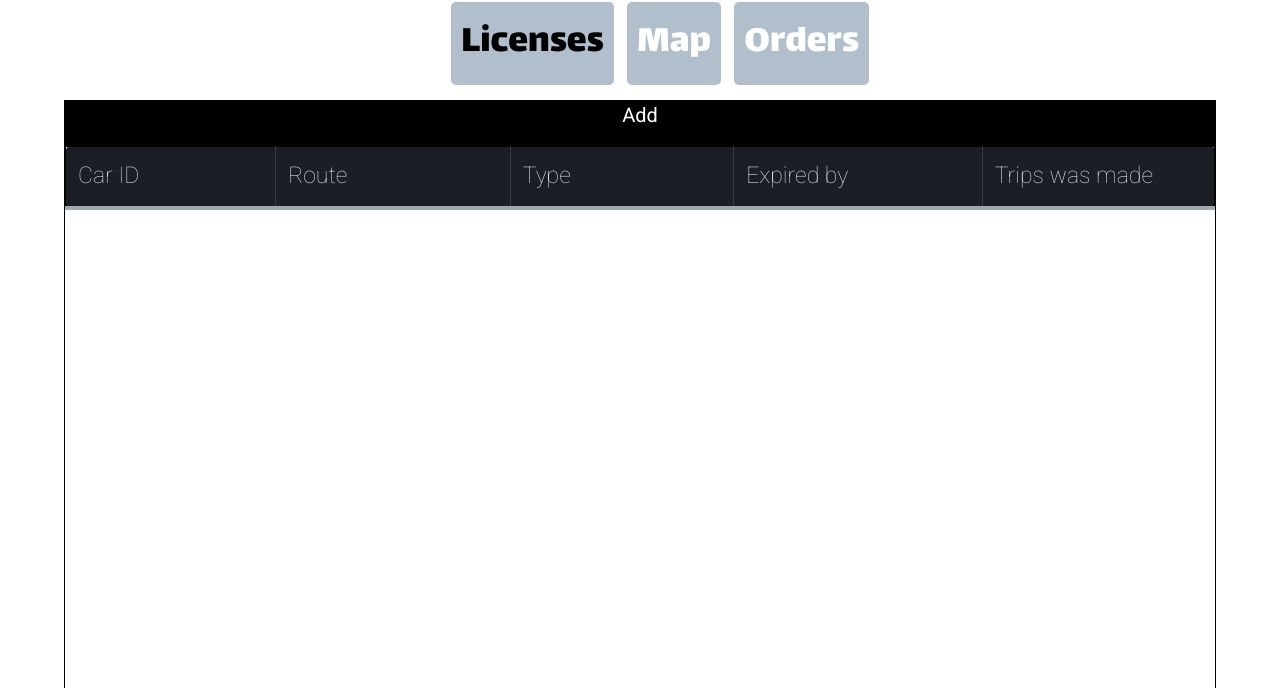
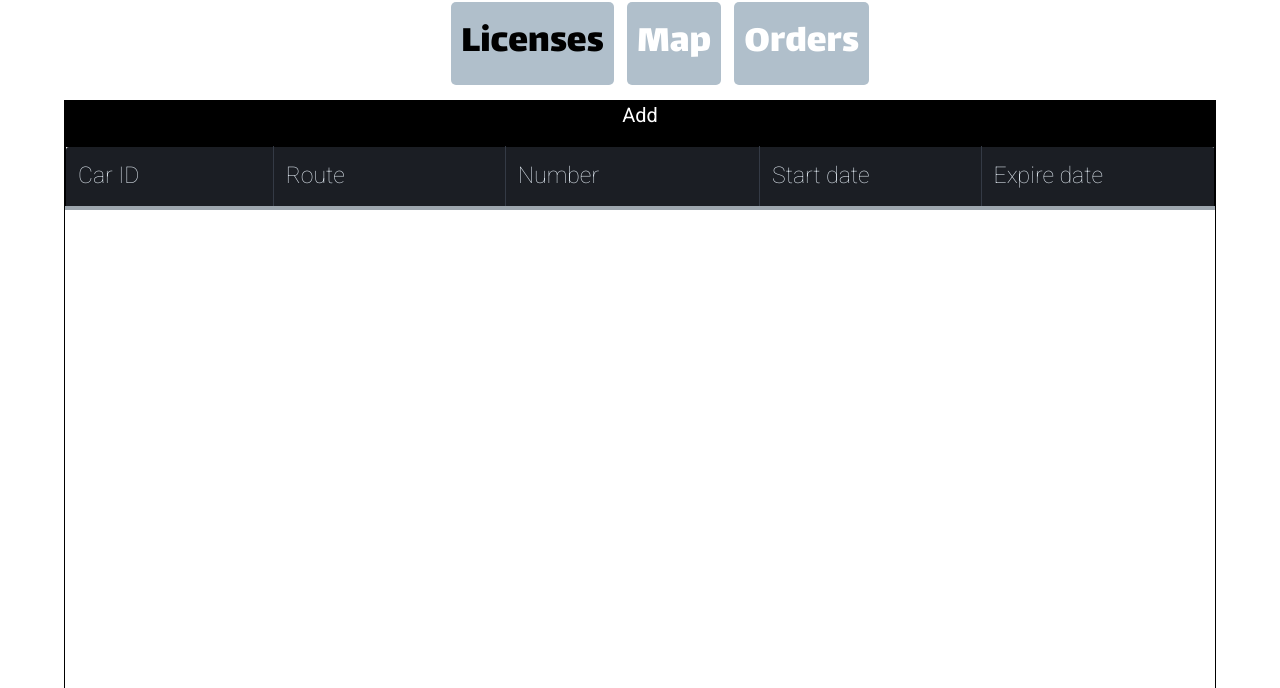
Before and after one commit to katyaadamenko/cargocult, a Django app: page /index/ in a window 1280 px wide. Shown: the part 146-834 px from the top of the page. Run offline with Django 3.2, Linux system fonts and the light colour scheme; data that the repository does not hold is empty; some libraries are stand-ins or nearby versions; some web fonts are replaced.

Commit message:
added interaction with db (WRONG NAMES AND NO MAP)

```diff
--- a/cargocult/urls.py
+++ b/cargocult/urls.py
@@ -22,7 +22,6 @@ router.register(r'licences', LicenseViewSet)
 
 urlpatterns = [
     url(r'^index/$', IndexView.as_view()),
-
     url(r'^api/', include(router.urls)),
     url(r'^api/orders/$', OrdersView.as_view()),
     url(r'^api/auth/', include('rest_framework.urls', namespace='rest_framework')),
--- a/front/static/js/api_utils.js
+++ b/front/static/js/api_utils.js
@@ -18,7 +18,8 @@ async function add_license(track, route, number, start_date, end_date) {
     alert('filed to post new license! =(');
     return;
   }
-  const data = await response.json();
-  console.log('succesfully created new license')
-  console.log(data);
+  return response.json();
+  // const data = await response.json();
+  // console.log('succesfully created new license')
+  // console.log(data);
 }
--- a/front/static/js/script.js
+++ b/front/static/js/script.js
@@ -8,8 +8,6 @@ $(document).ready(function(){
         }
         return color;
     }
-
-
     function init() {
 
         // Объявляем набор опорных точек и массив индексов транзитных точек.
@@ -70,11 +68,7 @@ $(document).ready(function(){
         // Добавляем мультимаршрут на карту.
         myMap.geoObjects.add(multiRoute);
     }
-
     function init2() {
-
-
-
 
 
         var myMap = new ymaps.Map('map', {
@@ -97,25 +91,7 @@ $(document).ready(function(){
                 myMap.geoObjects.add(route);
             });
         }
-
-        //
-        //     ymaps.route(frame.list_of_lics[i]).then(function (route) {
-        //         route.options.set("mapStateAutoApply", true);
-        //         console.log(route.options);
-        //         console.log('here');
-        //         myMap.geoObjects.add(route);
-        //     }, function (err) {
-        //         throw err;
-        //     }, this);
-        // }
     }
-
-
-
-
-
-
-
 
     class Licence {
         constructor(id, route, type, expire, num) {
@@ -127,13 +103,27 @@ $(document).ready(function(){
         }
     }
 
-    var lic1 = new Licence('TP200X177', 'Moscow - St.Peterburg', 'Sand', '02.01.2019', 3);
-    var lic2 = new Licence('TP300X177', 'Tver - St.Peterburg', 'Turbo Engine', '30.03.2019', 4);
     var is_open = false;
+    var draw_tables = function(id, route, type, exp, num){
+        return '<tr><td>' + id + '</td><td>' + route + '</td><td>' + type + '</td><td>' + exp + '</td><td>' + num + '</td></tr>'
+    }
 
+    get_licences().then(data => {
+        for(var i=0; i<data.length; i++){
+            $('#lic_body').append(draw_tables(
+                                            data[i].track,
+                                            data[i].route.split(' - '),
+                                            data[i].number,
+                                            data[i].start_date,
+                                            data[i].end_date,
+                )
+            )
+        }
+        console.log(data);
+        });
 
     function main_frame(){
-        // this.list_of_lics = [lic1, lic2];
+
         this.list_of_lics = [];
         var content = document.getElementsByClassName('inside')[0].getElementsByTagName('*');
         var list_of_content = [];
@@ -171,32 +161,38 @@ $(document).ready(function(){
             })
 
 
-
         //Creating lics manually
 
         $('#confirm').unbind().click(function ()
         {
-            console.log(frame.list_of_lics);
             var lic = new Licence(
             $('#input_id')[0].value,
-            $('#input_route')[0].value.split(' - '),
+            $('#input_route')[0].value,
             $('#input_type')[0].value,
             $('#input_exp')[0].value,
             $('#input_num')[0].value);
+            console.log(lic);
+
+            // var resp = add_license(lic.id, lic.route[0], lic.num, lic.expire, lic.type);
+            console.log(lic);
+
+            add_license(lic.id, lic.route, lic.type, lic.expire, lic.num);
+
+            $('#lic_body').append(draw_tables(lic.id, lic.route.split(' - '), lic.type, lic.expire, lic.num));
+
             $('#warn').remove();
             $('.context').hide();
             $('.wrapper').css('opacity', '1');
             console.log($('#input_route'));
-            $('#lic_body').append('<tr><td>' + lic.id + '</td><td>' + $('#input_route')[0].value.split(' - ')[0] + '-' + $('#input_route')[0].value.split(' - ')[$('#input_route').length + 1] + '</td><td>' + lic.type + '</td><td>' + lic.expire + '</td><td>' + lic.num + '</td></tr>');
+            $('#lic_body').append();
             frame.list_of_lics.push(lic.route);
+
             delete lic;
             $('#input_id')[0].value = '';
             $('#input_route')[0].value = '';
             $('#input_type')[0].value = '';
             $('#input_exp')[0].value = '';
             $('#input_num')[0].value = '';
-
-
         });
 
 
@@ -287,13 +283,13 @@ $(document).ready(function(){
         });
     })
 
-    // #api
-    console.log('getting licenses');
-    get_licences().then(data => {
-        // тут делаешь что хочешь с датой
-        console.log(data);
-    });
-    console.log('adding license');
-    add_license('a111bb', 'Moscow-Tver-SPb', '333', '2018-09-01', '2018-09-11');
+    // // #api
+    // console.log('getting licenses');
+    // get_licences().then(data => {
+    //     // тут делаешь что хочешь с датой
+    //     console.log(data);
+    // });
+    // console.log('adding license');
+    // add_license('a111bb', 'Moscow-Tver-SPb', '333', '2018-09-01', '2018-09-11');
 
 });
--- a/front/templates/index.html
+++ b/front/templates/index.html
@@ -31,9 +31,9 @@
     <li>or type manually</li>
             <li style="text-align: left">Car ID<input type="text" id="input_id" style="width: 100%; height: 50px"></li>
             <li style="text-align: left">Route<input type="text" id="input_route" style="width: 100%; height: 50px"></li>
-            <li style="text-align: left">Type<input type="text" id="input_type" style="width: 100%; height: 50px"></li>
-            <li style="text-align: left">Expire<input type="text" id="input_exp" style="width: 100%; height: 50px"></li>
-            <li style="text-align: left">Number<input type="text" id="input_num" style="width: 100%; height: 50px"></li>
+            <li style="text-align: left">Number<input type="text" id="input_type" style="width: 100%; height: 50px"></li>
+            <li style="text-align: left">Start date<input type="text" id="input_exp" style="width: 100%; height: 50px"></li>
+            <li style="text-align: left">Expire date<input type="text" id="input_num" style="width: 100%; height: 50px"></li>
             <li><div id="confirm" style="width: 100%; height: 50px; margin-top: 15px; background-color: #0b2e13; color: white; font-size: 25pt; cursor: pointer">Confirm</div></li>
         </ul>
     </div>
@@ -60,9 +60,9 @@
         <tr class="table-title">
             <th>Car ID</th>
             <th>Route</th>
-            <th>Type</th>
-            <th>Expired by</th>
-            <th class=>Trips was made</th>
+            <th>Number</th>
+            <th>Start date</th>
+            <th>Expire date</th>
         </tr>
         </thead>
         <tbody id="lic_body">
```
